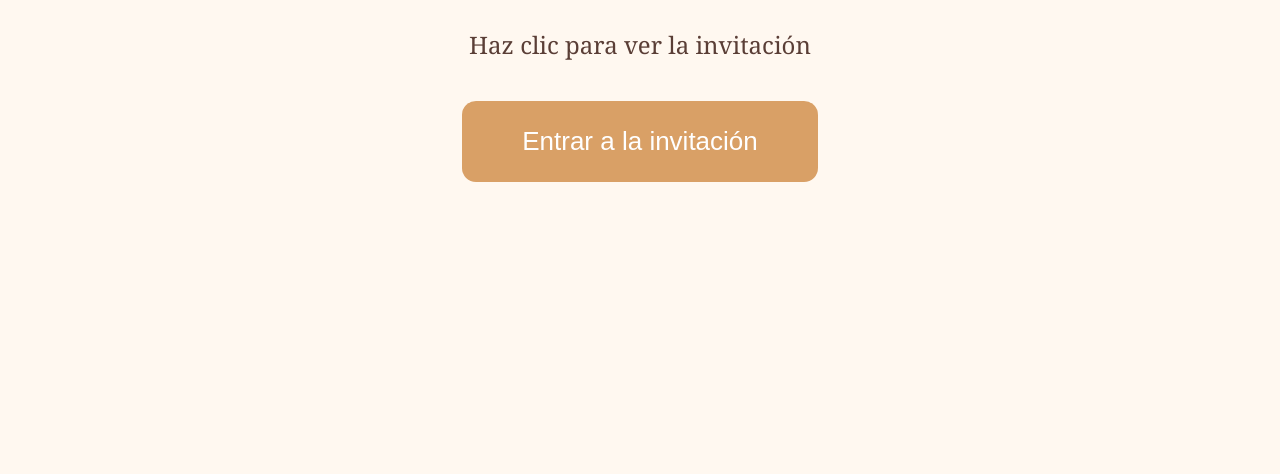
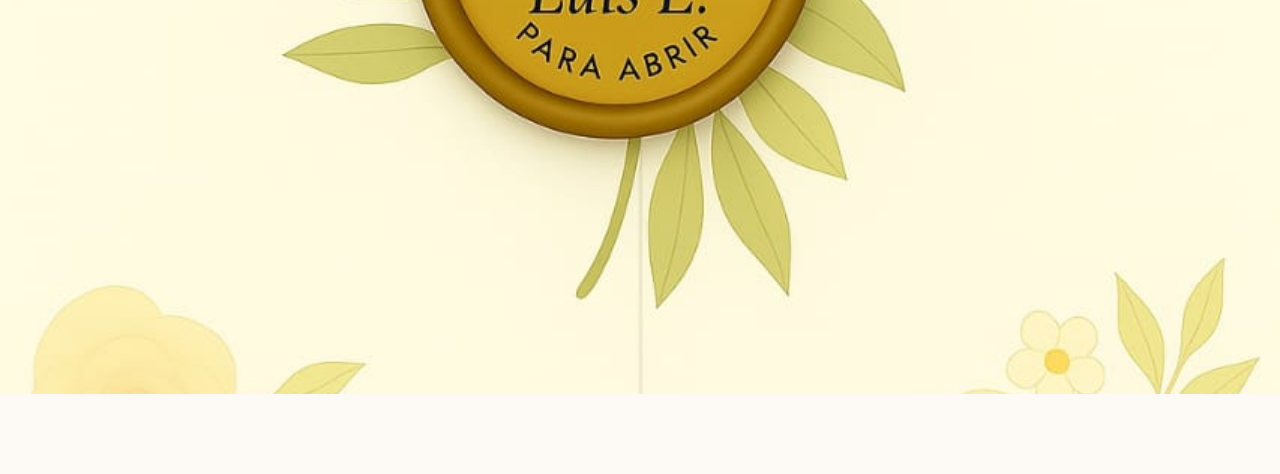
Before and after one commit to karlis888/Invitaci-n-Boda-Diana-Luis, a plain HTML site: page index.html in a window 1280 px wide. Shown: the part 406-880 px from the top of the page. After the commit the page ends 800 px from the top, so only its background shows below. Drawn offline with Linux system fonts and the light colour scheme.

Commit message:
Update index.html

```diff
--- a/index.html
+++ b/index.html
@@ -2,51 +2,27 @@
 <html lang="es">
 <head>
   <meta charset="UTF-8">
-  <title>Invitación de Boda</title>
+  <title>Invitación Diana & Luis E.</title>
   <style>
     html, body {
       margin: 0;
       padding: 0;
       height: 100%;
-      background: #fff8f0;
-      font-family: 'Georgia', serif;
-      color: #5a3e36;
+      background-color: #fdfaf6;
+      background-image: url('WhatsApp%20Image%202025-06-28%20at%202.33.22%20PM.jpeg');
+      background-size: cover;
+      background-position: center;
+      background-repeat: no-repeat;
     }
 
-    .contenedor {
-      display: flex;
-      flex-direction: column;
-      justify-content: center;
-      align-items: center;
-      height: 100%;
-      text-align: center;
-      padding: 40px 20px;
-    }
-
-    h1 {
-      font-size: 48px;
-      margin-bottom: 20px;
-    }
-
-    p {
-      font-size: 24px;
-      margin-bottom: 40px;
-    }
-
-    button {
-      background-color: #d9a066;
-      color: white;
-      border: none;
-      padding: 25px 60px;
-      font-size: 26px;
-      border-radius: 14px;
+    .sello-zona {
+      position: absolute;
+      top: 50%;
+      left: 50%;
+      width: 160px;
+      height: 160px;
+      transform: translate(-50%, -50%);
       cursor: pointer;
-      transition: background-color 0.3s ease, transform 0.2s ease;
-    }
-
-    button:hover {
-      background-color: #b87b3e;
-      transform: scale(1.05);
     }
 
     audio {
@@ -56,19 +32,15 @@
 </head>
 <body>
 
-  <div class="contenedor">
-    <h1>¡Estás invitad@ a nuestra boda!</h1>
-    <p>Haz clic para ver la invitación</p>
-    <button onclick="iniciarInvitacion()">Entrar a la invitación</button>
-  </div>
+  <div class="sello-zona" onclick="abrirInvitacion()" title="Haz clic aquí para abrir"></div>
 
   <audio id="musica" autoplay loop>
     <source src="https://raw.githubusercontent.com/karlis888/mi-musica/main/Gema.mp3" type="audio/mpeg">
-    Tu navegador no soporta el audio.
+    Tu navegador no soporta audio.
   </audio>
 
   <script>
-    function iniciarInvitacion() {
+    function abrirInvitacion() {
       document.getElementById('musica').play();
       window.open('https://paraboda.my.canva.site/invitaci-n-de-boda-diana-luis', '_blank');
     }
```
